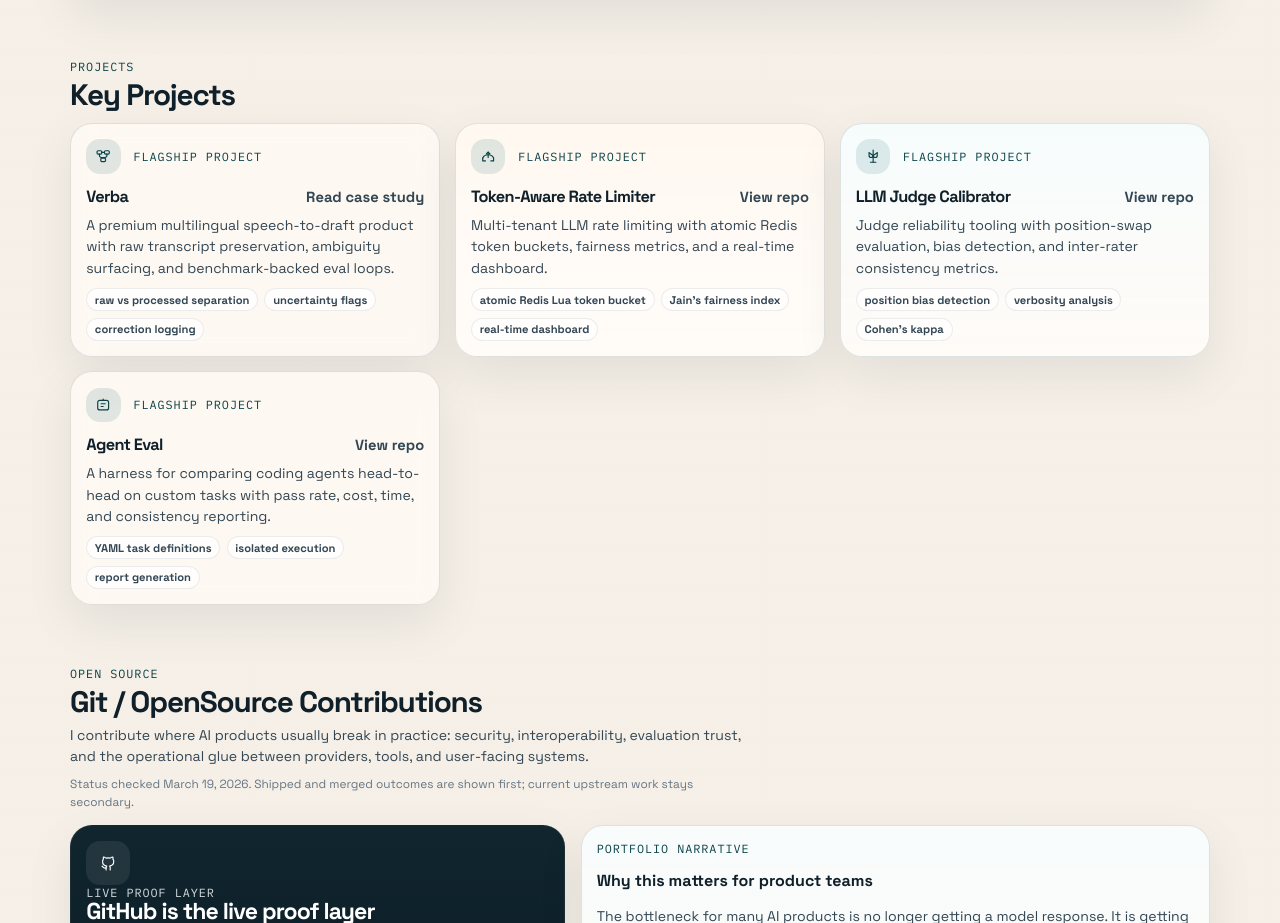
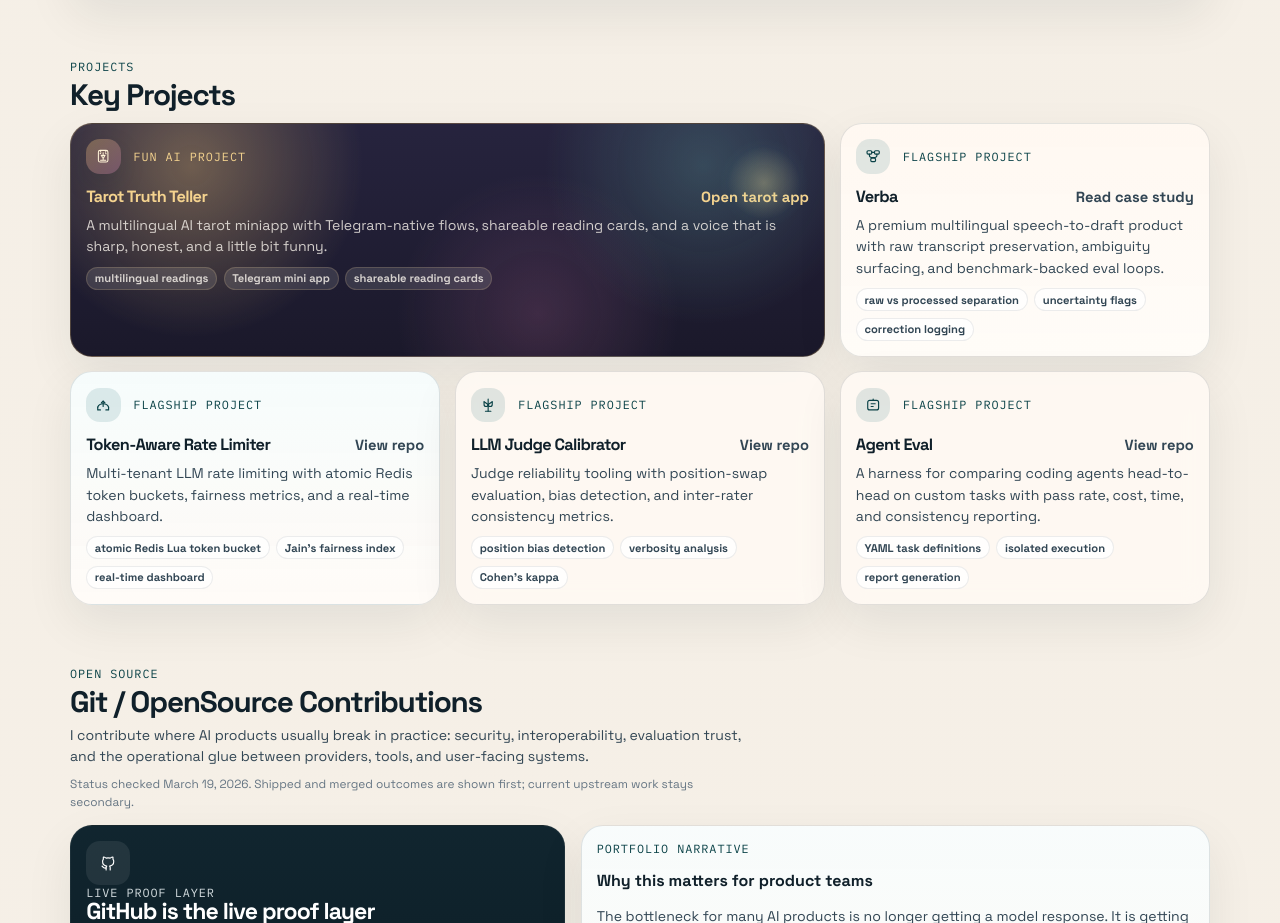
Before and after one commit to joaquinhuigomez/joaquinh-com, a website built with Vite: page index.html in a window 1280 px wide. Shown: the part 1695-2618 px from the top of the page. Built offline with nearby package versions, Linux system fonts and the light colour scheme.

Commit message:
Add featured tarot project

```diff
--- a/src/content.js
+++ b/src/content.js
@@ -350,6 +350,23 @@ export const siteContent = {
     ]
   },
   projects: [
+    {
+      icon: "tarot",
+      title: "Tarot Truth Teller",
+      href: "https://tarot.joaquinh.com/",
+      external: true,
+      ctaLabel: "Open tarot app",
+      topline: "Fun AI project",
+      theme: "tarot",
+      featured: true,
+      description:
+        "A multilingual AI tarot miniapp with Telegram-native flows, shareable reading cards, and a voice that is sharp, honest, and a little bit funny.",
+      highlights: [
+        "multilingual readings",
+        "Telegram mini app",
+        "shareable reading cards"
+      ]
+    },
     {
       icon: "workflow",
       title: "Verba",
--- a/src/main.js
+++ b/src/main.js
@@ -128,6 +128,20 @@ const iconMap = {
       <path d="M6 7v4a3 3 0 0 0 6 0" />
       <path d="M18 7v4a3 3 0 0 1-6 0" />
       <path d="M8 21h8" />
+    </svg>
+  `,
+  tarot: `
+    <svg viewBox="0 0 24 24" fill="none" stroke="currentColor" stroke-width="1.55" stroke-linecap="round" stroke-linejoin="round">
+      <rect x="5" y="3.5" width="14" height="17" rx="2.5" />
+      <path d="M12 7.2v1.8" />
+      <path d="M12 14.9v1.9" />
+      <path d="m9.1 10.7 1.4.7 1.5-.7 1.4.7 1.5-.7" />
+      <circle cx="12" cy="12.2" r="1.9" />
+      <path d="m8 5.4.7.7" />
+      <path d="m16 5.4-.7.7" />
+      <path d="M8.2 18.1h7.6" />
+      <path d="m7.6 8.4.7-.3" />
+      <path d="m16.4 8.4-.7-.3" />
     </svg>
   `,
   agent: `
@@ -363,12 +377,12 @@ const renderMiniMetric = (item) => `
 `;
 
 const renderProject = (project) => `
-  <article class="project-card" data-reveal>
+  <article class="project-card${project.theme ? ` project-card-${project.theme}` : ""}${project.featured ? " project-card-featured" : ""}" data-reveal>
     <div class="project-icon-row">
       <div class="project-icon">
         ${renderIcon(project.icon)}
       </div>
-      <span class="card-topline">Flagship project</span>
+      <span class="card-topline">${project.topline || "Flagship project"}</span>
     </div>
     <div class="card-heading-row">
       <h3>${project.title}</h3>
--- a/src/styles.css
+++ b/src/styles.css
@@ -879,6 +879,58 @@ a {
   grid-template-columns: repeat(3, minmax(0, 1fr));
 }
 
+.project-card-featured {
+  grid-column: span 2;
+}
+
+.project-card-tarot {
+  position: relative;
+  overflow: hidden;
+  background:
+    radial-gradient(circle at 16% 18%, rgba(255, 208, 120, 0.34), transparent 26%),
+    radial-gradient(circle at 84% 18%, rgba(120, 214, 201, 0.22), transparent 24%),
+    radial-gradient(circle at 62% 82%, rgba(214, 117, 171, 0.18), transparent 28%),
+    linear-gradient(180deg, rgba(34, 31, 58, 0.98), rgba(22, 20, 38, 0.98));
+  border-color: rgba(234, 192, 112, 0.26);
+  color: #f7f2ea;
+}
+
+.project-card-tarot .card-topline,
+.project-card-tarot .inline-link,
+.project-card-tarot h3 {
+  color: #f4d38f;
+}
+
+.project-card-tarot .card-description {
+  color: rgba(247, 242, 234, 0.82);
+}
+
+.project-card-tarot .project-icon {
+  background: linear-gradient(135deg, rgba(247, 200, 116, 0.32), rgba(197, 122, 180, 0.32));
+  color: #fff3d7;
+  box-shadow: 0 10px 24px rgba(16, 32, 42, 0.18);
+}
+
+.project-card-tarot .tag-chip {
+  background: rgba(255, 250, 243, 0.12);
+  border-color: rgba(244, 211, 143, 0.18);
+  color: rgba(247, 242, 234, 0.82);
+}
+
+.project-card-tarot::after {
+  content: "";
+  position: absolute;
+  top: 0.9rem;
+  right: 1rem;
+  width: 5.5rem;
+  height: 5.5rem;
+  border-radius: 999px;
+  background:
+    radial-gradient(circle at 50% 50%, rgba(255, 218, 140, 0.28), transparent 58%),
+    radial-gradient(circle at 50% 50%, rgba(121, 214, 201, 0.12), transparent 74%);
+  pointer-events: none;
+}
+
 .project-card:nth-child(2) {
   background:
     linear-gradient(180deg, rgba(255, 248, 241, 0.98), rgba(255, 252, 248, 0.96)),
@@ -1798,6 +1850,10 @@ a {
     flex-direction: column;
     align-items: flex-start;
   }
+
+  .project-card-featured {
+    grid-column: auto;
+  }
 }
 
 @media (max-width: 640px) {
```
